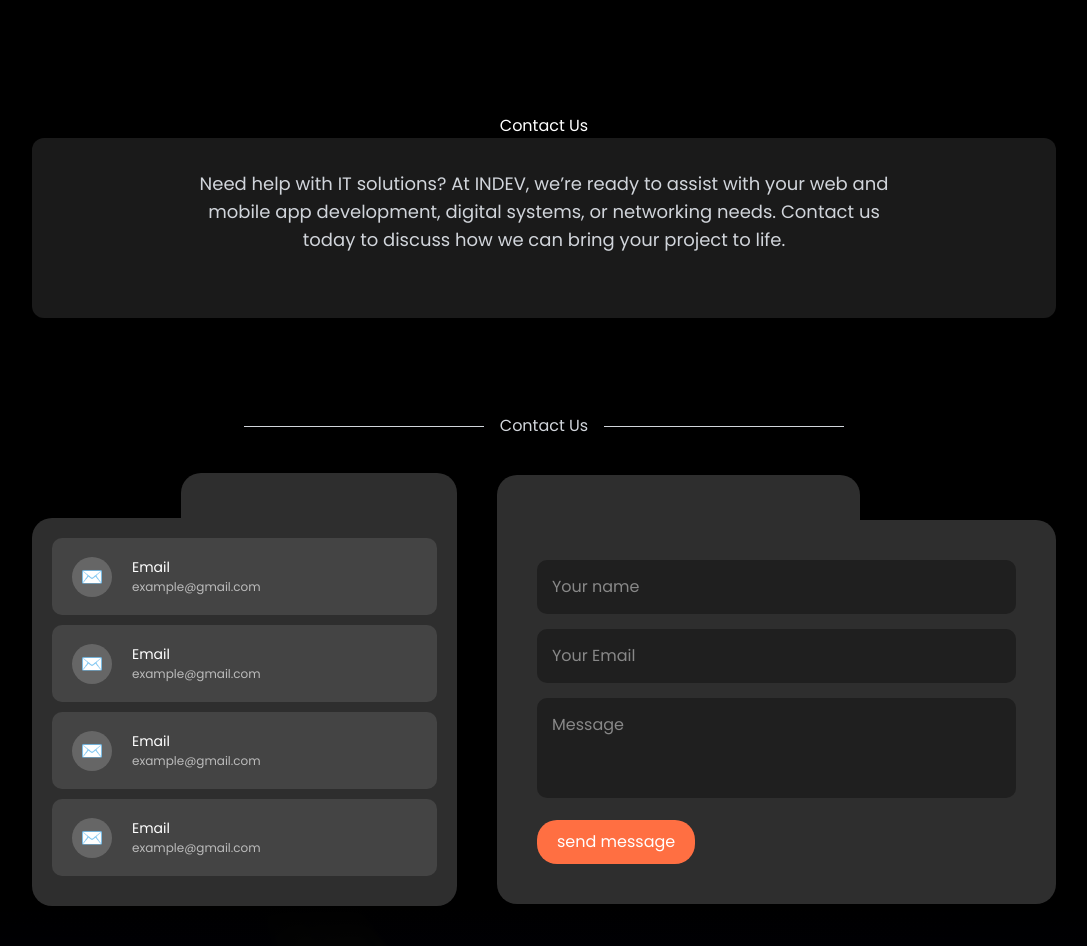
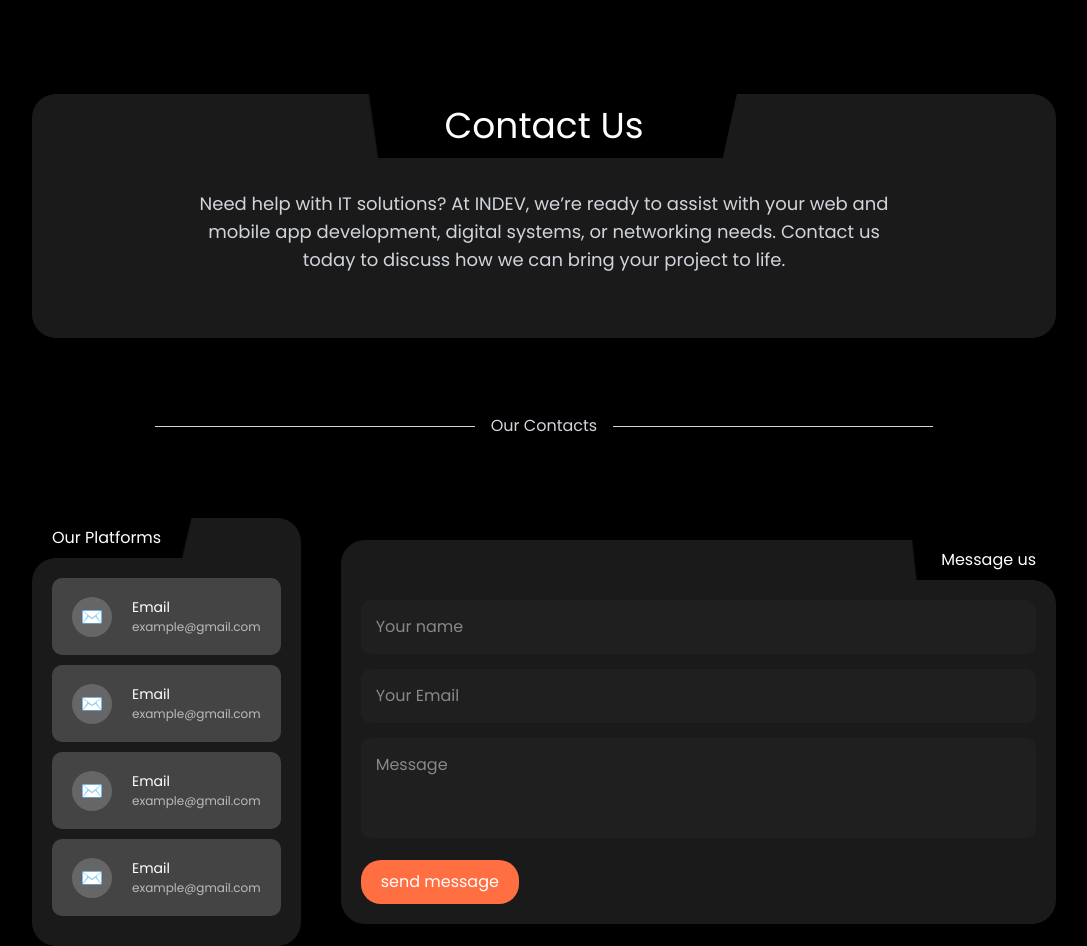
Before and after one commit to DimasZeava/INDEV-Web, a React (Vite) app: page /contact in a window 1280 px wide. Shown: the part 110-1056 px from the top of the page, without its empty margins (96-1183 px from the left). Built offline with nearby package versions, Linux system fonts and the light colour scheme.

Commit message:
fix: contact design

```diff
--- a/src/components/ContactCard.jsx
+++ b/src/components/ContactCard.jsx
@@ -4,7 +4,14 @@
 const ContactCard = () => {
   return (
     <div className="folder-container">
-    <form className="folder-form">
+      <div className="flex justify-center items-center w-full">
+        <div className="top-message-curve-left flex-1 bg-white/10 backdrop-blur-md p-5 rounded-tl-3xl h-full">
+        </div>
+        <h3 className="font-normal px-5 text-white">
+          Message us
+        </h3>
+    </div>
+    <form className="folder-form flex-1 bg-white/10 backdrop-blur-md p-5 rounded-r-3xl rounded-bl-3xl h-full">
       <input type="text" placeholder="Your name" className="input-field" />
       <input type="email" placeholder="Your Email" className="input-field" />
       <textarea placeholder="Message" className="input-field textarea"></textarea>
--- a/src/components/FolderForm.css
+++ b/src/components/FolderForm.css
@@ -1,25 +1,3 @@
-.folder-container {
-    background-color: #2e2e2e;
-    width: 100%;  /* Menggunakan 100% agar kontainer menyesuaikan ukuran layar */
-    max-width: 700px;  /* Membatasi lebar maksimal */
-    padding: 40px 40px;
-    border-radius: 0px 20px 20px 20px;
-    position: relative;
-    box-shadow: 0 4px 10px rgba(0, 0, 0, 0.2);
-  }
-
-
-  .folder-container::before {
-    content: '';
-    position: absolute;
-    top: -45px;
-    left: 0;
-    width: 65%;  /* Menggunakan persentase untuk menyesuaikan ukuran */
-    height: 50px;
-    background-color: #2e2e2e;
-    border-radius: 20px 20px 0 0;
-  }
-
   /* Styling untuk input dan textarea */
 .input-field {
     width: 100%;
--- a/src/components/PlatformCard.css
+++ /dev/null
@@ -1,22 +0,0 @@
-/* Styling untuk folder-container di SC 3 */
-.folder-containeR {
-    background-color: #2e2e2e;
-    width: 100%;
-    max-width: 425px;
-    padding: 20px 20px;
-    border-radius: 20px 0px 20px 20px;
-    position: relative;
-    box-shadow: 0 4px 10px rgba(0, 0, 0, 0.2);
-}
-
-
-.folder-containeR.platform-card::before {
-    content: '';
-    position: absolute;
-    top: -45px;
-    right: 0;
-    width: 65%;
-    height: 50px;
-    background-color: #2e2e2e;
-    border-radius: 20px 20px 0 0;
-}
--- a/src/components/PlatformCard.jsx
+++ b/src/components/PlatformCard.jsx
@@ -1,12 +1,17 @@
-import React from "react";
-import './PlatformCard.css'; // Import file CSS untuk SC 3
 import EmailCard from "./EmailCard"; // Menggunakan EmailCard yang sudah ada
 
 const PlatformCard = () => {
   return (
-    <div className="folder-containeR platform-card">
+    <div className="platform-card">
+      <div className="flex justify-center items-center w-full">
+        <h3 className="font-normal px-5 text-white">
+          Our Platforms
+        </h3>
+        <div className="top-platform-curve-right flex-1 bg-white/10 backdrop-blur-md p-5 rounded-tr-3xl h-full">
+        </div>
+    </div>
+    <div className="flex-1 bg-white/10 backdrop-blur-md p-5 rounded-l-3xl rounded-br-3xl h-full">
       <form className="folder-form">
-
         <div className="email-list">
           <EmailCard />
           <EmailCard />
@@ -15,6 +20,7 @@
         </div>
       </form>
     </div>
+    </div>
   );
 };
 
--- a/src/index.css
+++ b/src/index.css
@@ -130,3 +130,57 @@
   bottom: 0;
   z-index: -1;
 }
+
+/* Curve Contact */
+.top-contact-curve-left::after {
+  content: '';
+  display: block;
+  position: absolute;
+  clip-path: polygon(0 0, 100% 0, 100% 100%, 20% 100%);
+  width: 20%;
+  height: 160%;
+  background-color: rgba(0, 0, 0, 1);
+  backdrop-filter: blur(10px);
+  transform: translate(425%, -20%);
+  z-index: -1;
+}
+
+.top-contact-curve-right::after {
+  content: '';
+  display: block;
+  position: absolute;
+  clip-path: polygon(0 0, 100% 0, 70% 100%, 0% 100%);
+  width: 20%;
+  height: 160%;
+  background-color: rgba(0, 0, 0, 1);
+  backdrop-filter: blur(10px);
+  transform: translate(-55%, -20%);
+  z-index: -1;
+}
+
+/* Curve Platforms */
+.top-platform-curve-right::after {
+  content: '';
+  display: block;
+  position: absolute;
+  clip-path: polygon(0 0, 100% 0, 0% 100%, 0% 100%);
+  width: 20%;
+  height: 255%;
+  background-color: rgba(0, 0, 0, 1);
+  backdrop-filter: blur(10px);
+  transform: translate(-140%, -20%);
+  z-index: -1;
+}
+
+.top-message-curve-left::after {
+  content: '';
+  display: block;
+  position: absolute;
+  clip-path: polygon(0 0, 100% 0, 100% 100%, 40% 100%);
+  width: 5%;
+  height: 250%;
+  background-color: rgba(0, 0, 0, 1);
+  backdrop-filter: blur(10px);
+  transform: translate(1900%, -20%);
+  z-index: -1;
+}
--- a/src/pages/ContactPage.jsx
+++ b/src/pages/ContactPage.jsx
@@ -11,8 +11,16 @@
       <Navbar />
       <div className="flex flex-col mx-32">
         <section className="text-white h-[300px] flex flex-col justify-center items-center mt-44">
-          <h1>Contact Us</h1>
-          <div className="max-w-6xl mx-auto text-center rounded-xl bg-white/10 backdrop-blur-md py-8 px-40">
+          <div className="flex justify-center items-center w-full">
+            <div className="top-contact-curve-left flex-1 bg-white/10 backdrop-blur-md p-5 rounded-tl-3xl h-full">
+            </div>
+            <h1 className="text-4xl font-normal px-10 py-3">
+              Contact Us
+            </h1>
+            <div className="top-contact-curve-right flex-1 bg-white/10 backdrop-blur-md p-5 rounded-tr-3xl h-full">
+            </div>
+          </div>
+          <div className="max-w-6xl mx-auto text-center rounded-b-3xl bg-white/10 backdrop-blur-md py-8 px-40">
             <p className="text-lg text-gray-300 mb-8">
               Need help with IT solutions? At INDEV, we’re ready to assist with
               your web and mobile app development, digital systems, or
@@ -24,9 +32,9 @@
 
         {/* Divider */}
         <div className="flex justify-center items-center mt-12">
-          <hr className="w-60 border-gray-300 mx-4" />
-          <h5 className="text-gray-300">Contact Us</h5>
-          <hr className="w-60 border-gray-300 mx-4" />
+          <hr className="w-80 border-gray-300 mx-4" />
+          <h5 className="text-gray-300">Our Contacts</h5>
+          <hr className="w-80 border-gray-300 mx-4" />
         </div>
 
         {/* Cards Section */}
```
